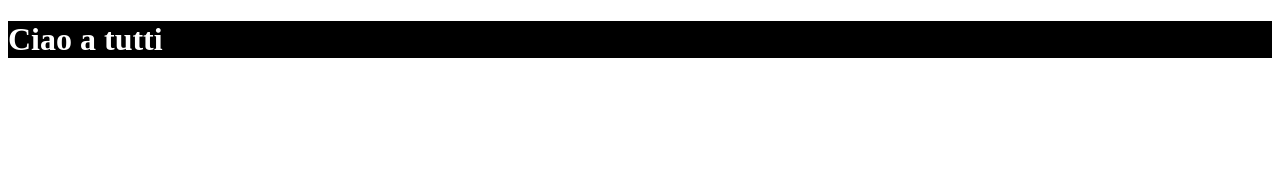
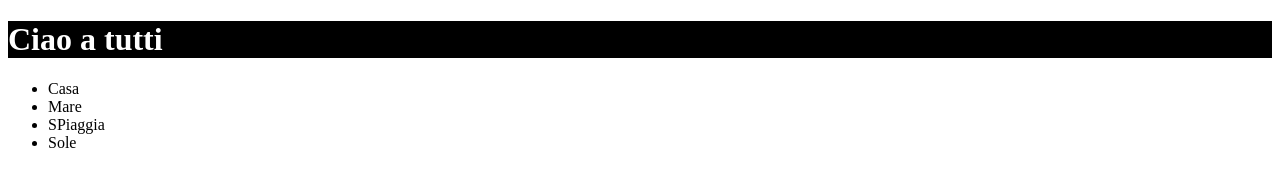
Before and after one commit to EarthDragon10/ProgettoProva-Git, a plain HTML site: page index.html in a window 1280 px wide. Drawn offline with Linux system fonts and the light colour scheme.

Commit message:
secondo stile

```diff
--- a/index.html
+++ b/index.html
@@ -9,5 +9,11 @@
 </head>
 <body>
     <h1>Ciao a tutti</h1>
+    <ul>
+        <li>Casa</li>
+        <li>Mare</li>
+        <li>SPiaggia</li>
+        <li>Sole</li>
+    </ul>
 </body>
 </html>
--- a/style.css
+++ b/style.css
@@ -2,3 +2,7 @@ h1 {
     background-color: black;
     color: white;
 }
+
+li {
+    list-style-type: disc;
+}
```
